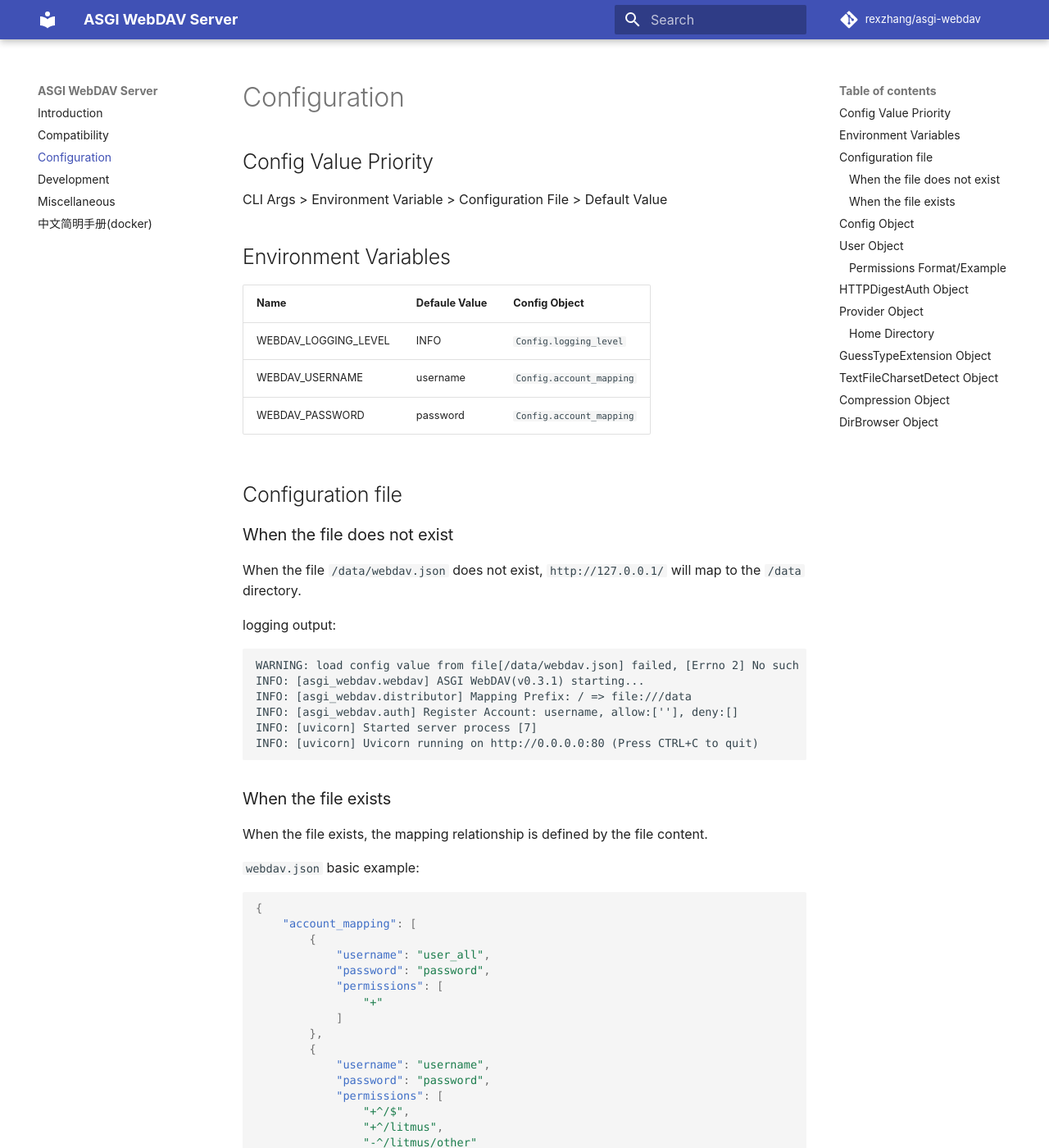
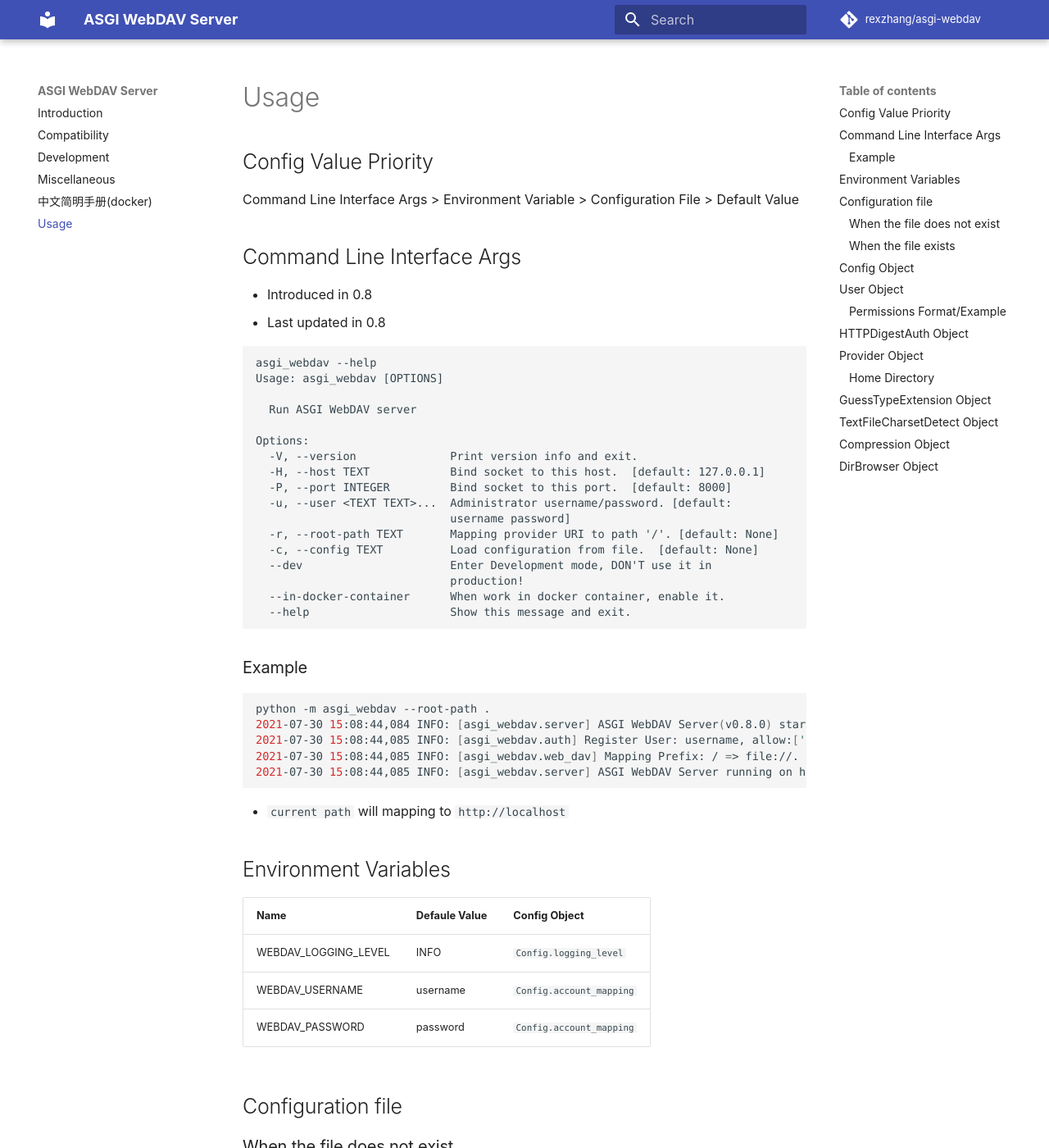
Before and after one commit to rexzhang/asgi-webdav, an MkDocs documentation site: the page built from docs/usage.md, in a window 1280 px wide and 1400 px high. Shown: the whole window at 82% size. Built offline with MkDocs 1.6.1 and Material for MkDocs 9.7.7, drawn with Linux system fonts in a browser that asks for light colours; comment, search, counter and statistics services are not loaded.

Commit message:
Update docs

````diff
--- a/docs/config.md
+++ b/docs/usage.md
@@ -1,8 +1,45 @@
-# Configuration
+# Usage
 
 ## Config Value Priority
 
-CLI Args > Environment Variable > Configuration File > Default Value
+Command Line Interface Args > Environment Variable > Configuration File > Default Value
+
+## Command Line Interface Args
+
+- Introduced in 0.8
+- Last updated in 0.8
+
+```
+asgi_webdav --help
+Usage: asgi_webdav [OPTIONS]
+
+  Run ASGI WebDAV server
+
+Options:
+  -V, --version              Print version info and exit.
+  -H, --host TEXT            Bind socket to this host.  [default: 127.0.0.1]
+  -P, --port INTEGER         Bind socket to this port.  [default: 8000]
+  -u, --user <TEXT TEXT>...  Administrator username/password. [default:
+                             username password]
+  -r, --root-path TEXT       Mapping provider URI to path '/'. [default: None]
+  -c, --config TEXT          Load configuration from file.  [default: None]
+  --dev                      Enter Development mode, DON'T use it in
+                             production!
+  --in-docker-container      When work in docker container, enable it.
+  --help                     Show this message and exit.
+```
+
+### Example
+
+```shell
+python -m asgi_webdav --root-path .
+2021-07-30 15:08:44,084 INFO: [asgi_webdav.server] ASGI WebDAV Server(v0.8.0) starting...
+2021-07-30 15:08:44,085 INFO: [asgi_webdav.auth] Register User: username, allow:[''], deny:[]
+2021-07-30 15:08:44,085 INFO: [asgi_webdav.web_dav] Mapping Prefix: / => file://.
+2021-07-30 15:08:44,085 INFO: [asgi_webdav.server] ASGI WebDAV Server running on http://127.0.0.1:8000 (Press CTRL+C to quit)
+```
+
+- `current path` will mapping to `http://localhost`
 
 ## Environment Variables
 
````
